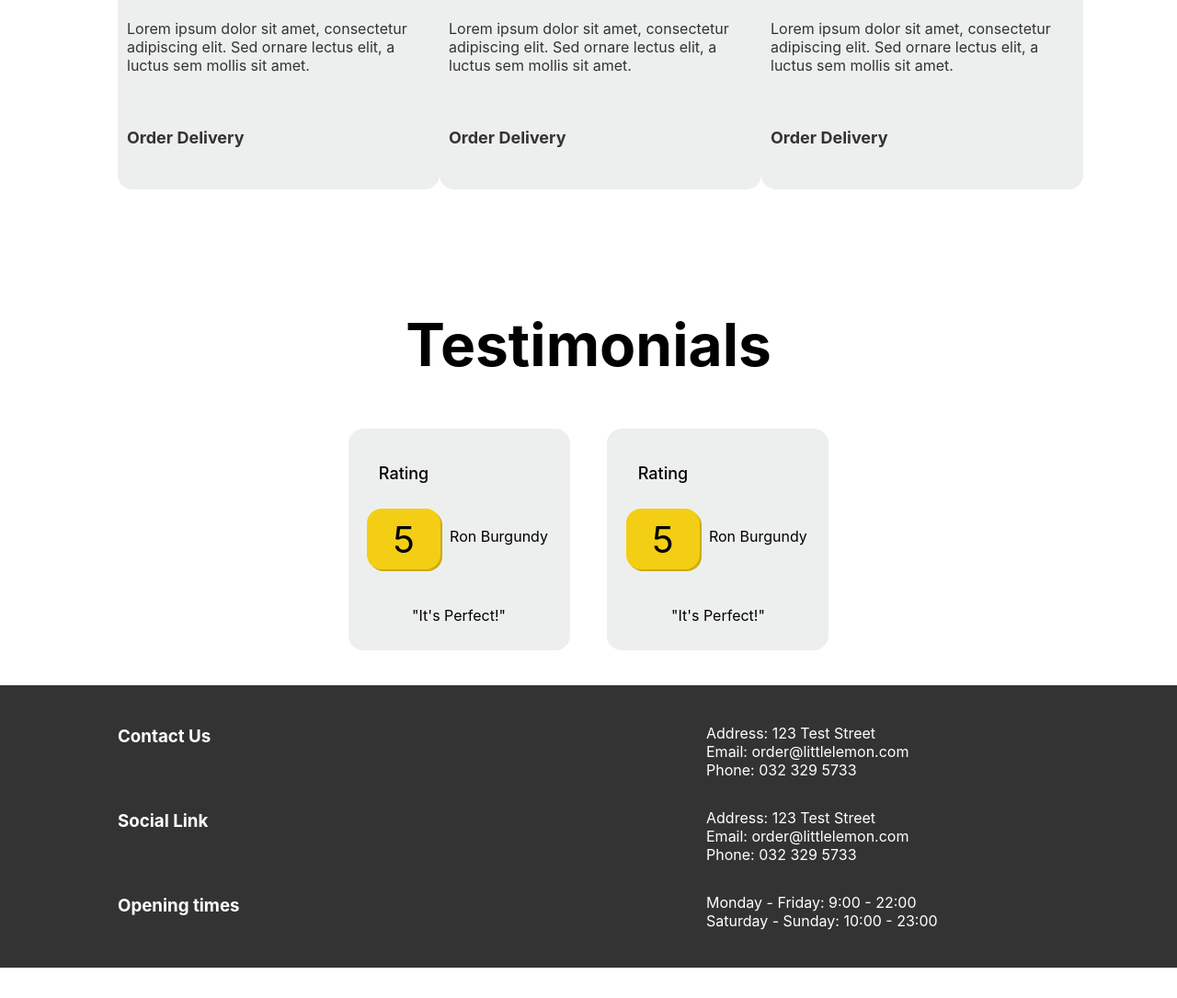
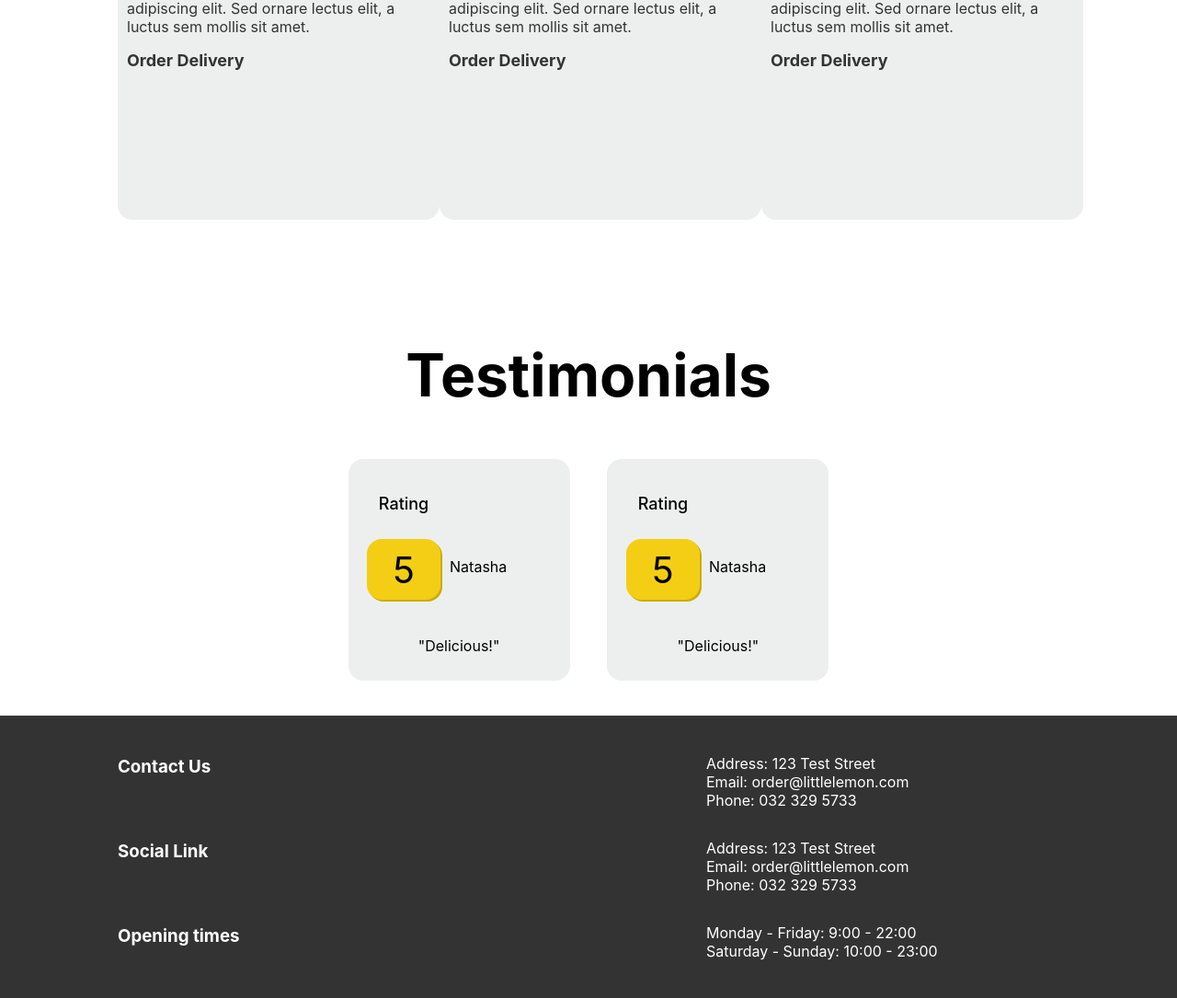
Before and after one commit to natashaverma/Little-Lemon-Final-Repository, a React (Create React App) app: page / in a window 1280 px wide. Shown: the part 868-1953 px from the top of the page at 92% size. Before the commit the page ends 1920 px from the top, so only its background shows below. Built offline with nearby package versions, Linux system fonts and the light colour scheme.

Commit message:
Fixing meta titles and card css properties

```diff
--- a/public/index.html
+++ b/public/index.html
@@ -1,20 +1,21 @@
 <!DOCTYPE html>
 <html lang="en">
+
 <head>
   <meta charset="utf-8" />
   <link rel="icon" href="%PUBLIC_URL%/favicon.ico" />
   <meta name="viewport" content="width=device-width, initial-scale=1" />
   <meta name="theme-color" content="#000000" />
-    <meta
-      name="description"
-      content="Web site created using create-react-app"
-    />
+  <meta name="description" content="Web site created using create-react-app" />
   <link rel="apple-touch-icon" href="%PUBLIC_URL%/logo192.png" />
   <!--
       manifest.json provides metadata used when your web app is installed on a
       user's mobile device or desktop. See https://developers.google.com/web/fundamentals/web-app-manifest/
     -->
   <link rel="manifest" href="%PUBLIC_URL%/manifest.json" />
+  <meta name="og:title" content="Little Lemon" />
+  <meta name="og:description"
+    content="Little Lemon offers traditional cuisine in a lemon. That's right, if you're reading this, you know what I just said made no sense." />
   <!--
       Notice the use of %PUBLIC_URL% in the tags above.
       It will be replaced with the URL of the `public` folder during the build.
@@ -24,8 +25,9 @@
       work correctly both with client-side routing and a non-root public URL.
       Learn how to configure a non-root public URL by running `npm run build`.
     -->
-    <title>React App</title>
+  <title>Little Lemon</title>
 </head>
+
 <body>
   <noscript>You need to enable JavaScript to run this app.</noscript>
   <div id="root"></div>
@@ -40,4 +42,5 @@
       To create a production bundle, use `npm run build` or `yarn build`.
     -->
 </body>
+
 </html>
--- a/src/App.css
+++ b/src/App.css
@@ -90,12 +90,11 @@ header {
 
 /* Card */
 
-.card-container {
+.section-card-container {
   display: grid;
   grid-template-columns: 3fr 1fr;
-  grid-template-rows: 1fr 1fr 2fr 1fr;
+  grid-template-rows: 1fr 1fr 2fr;
   grid-template-areas:
-    "card-image card-image"
     "card-title card-price"
     "card-description card-description"
     "card-link .";
@@ -141,7 +140,6 @@ header {
   font-size: 18px;
 }
 
-
 /* Highlight section */
 
 .highlight-container {
@@ -185,7 +183,7 @@ header {
 
 
 /* Testimonial */
-.t-card-container {
+.card-container {
   display: grid;
   grid-template-columns: repeat(5, 1fr);
   grid-template-rows: repeat(3, 1fr);
@@ -219,12 +217,12 @@ header {
   box-shadow: 2px 2px #caac12;
 }
 
-.t-name {
+.name {
   grid-area: n;
   padding: 20px 0 0 10px;
 }
 
-.t-review {
+.review {
   grid-area: tr;
   padding-top: 40px;
   text-align: center;
@@ -241,7 +239,6 @@ header {
   text-align: center;
   font-size: 64px;
 }
-
 
 /* Main */
 
--- a/src/Components/Card.js
+++ b/src/Components/Card.js
@@ -2,7 +2,7 @@ import React from "react";
 
 function Card() {
     return (
-        <article className="card-container">
+        <article className="section-card-container">
             <h3 className="card-title">Lemon Meringue Pie</h3>
             <div className="card-price">$4.99</div>
             <p className="card-description">
--- a/src/Components/Header.js
+++ b/src/Components/Header.js
@@ -24,7 +24,7 @@ const Header = () => {
                 <div className="hero-image">
                     <img
                         src={Food}
-                        alt="our cook holding a tablet with delicoues baguettes"
+                        alt="restaurant image"
                     />
                 </div>
             </div>
--- a/src/Components/Testimonial.js
+++ b/src/Components/Testimonial.js
@@ -2,11 +2,11 @@ import React from "react";
 
 function Testimonial() {
     return (
-        <div className="t-card-container">
+        <div className="card-container">
             <h3 className="rating-title">Rating</h3>
             <div className="rating">5</div>
-            <div className="t-name">Ron Burgundy</div>
-            <div className="t-review">"It's Perfect!"</div>
+            <div className="name">Natasha</div>
+            <div className="review">"Delicious!"</div>
         </div>
     );
 }
```
Lines whose indentation alone changed are shown as unchanged.
